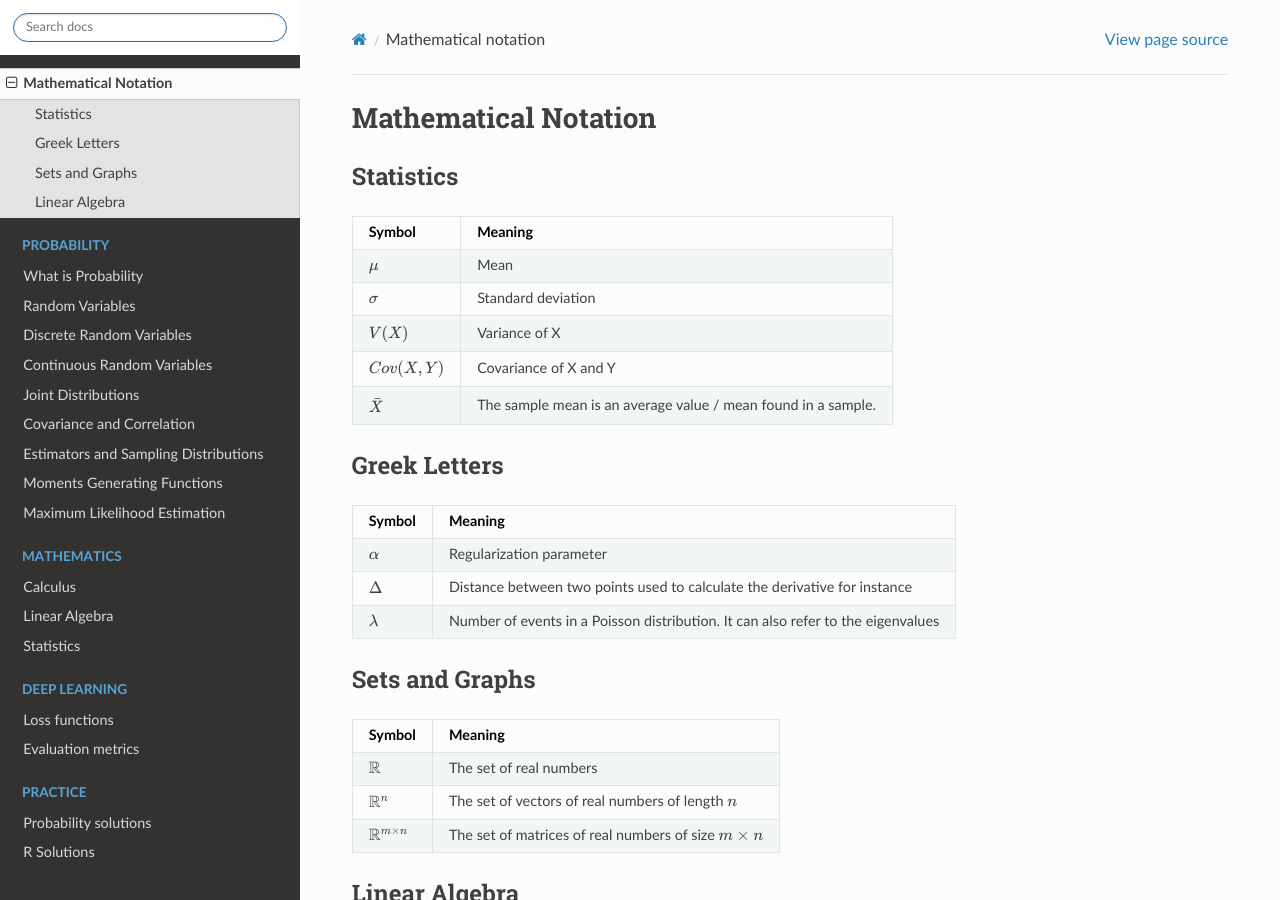
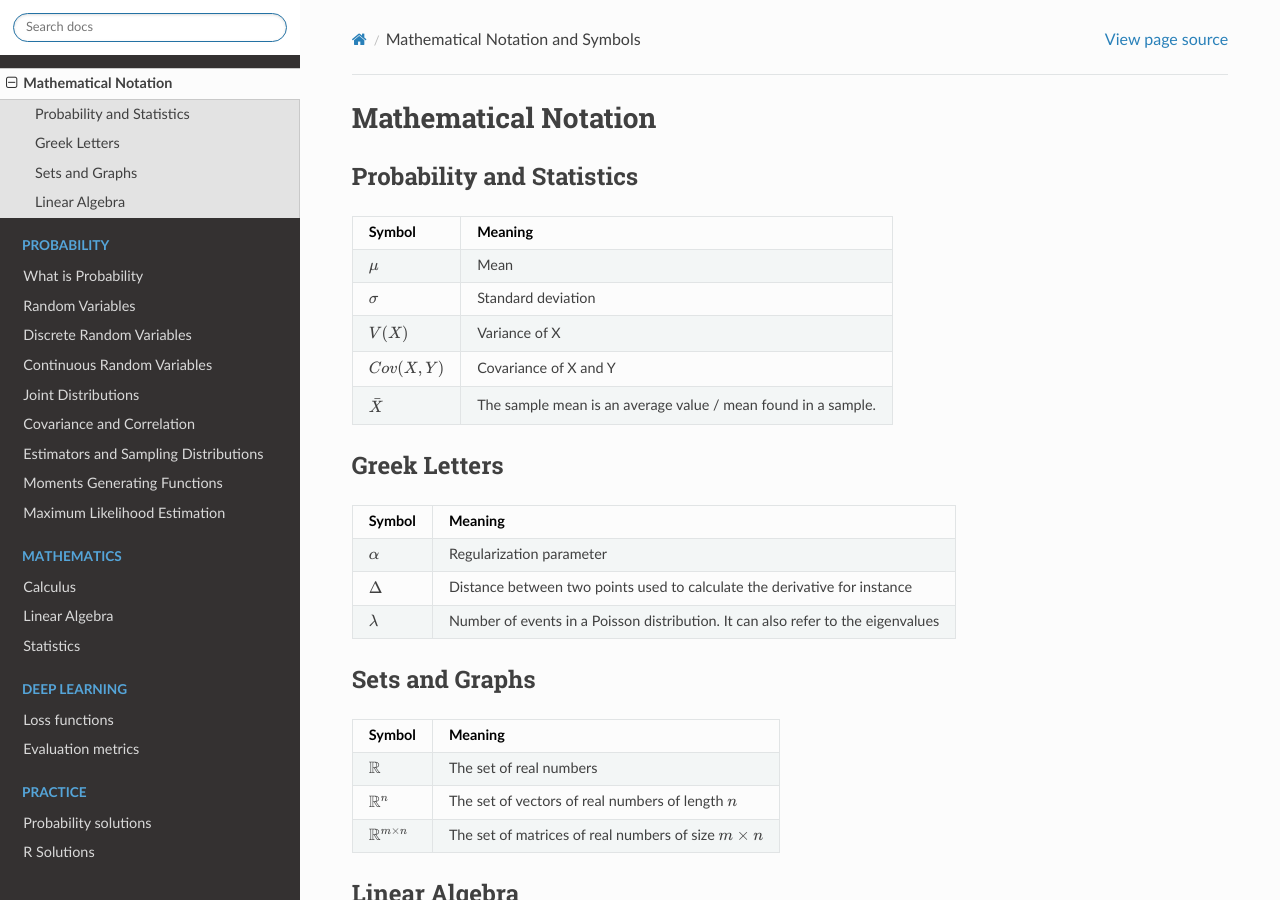
Before and after one commit to akkefa/ml-notes, a Sphinx documentation site: the page built from docs/notation.rst, in a window 1280 px wide and 900 px high. Built offline with Sphinx 7.4.7 and the Read the Docs theme 2.0.0, drawn with Linux system fonts in a browser that asks for light colours.

Commit message:
New changes.

```diff
--- a/docs/notation.rst
+++ b/docs/notation.rst
@@ -1,13 +1,13 @@
 .. title::
-   Mathematical notation
+   Mathematical Notation and Symbols
 
 ######################
 Mathematical Notation
 ######################
 
 
-Statistics
-===========
+Probability and Statistics
+===========================
 ========================================  =================================================================
   Symbol                                     Meaning
 ========================================  =================================================================
```
